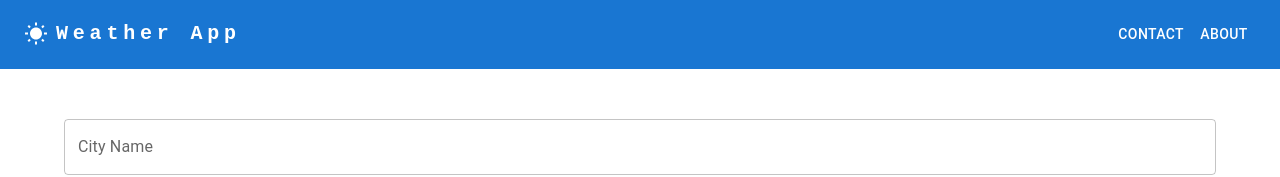
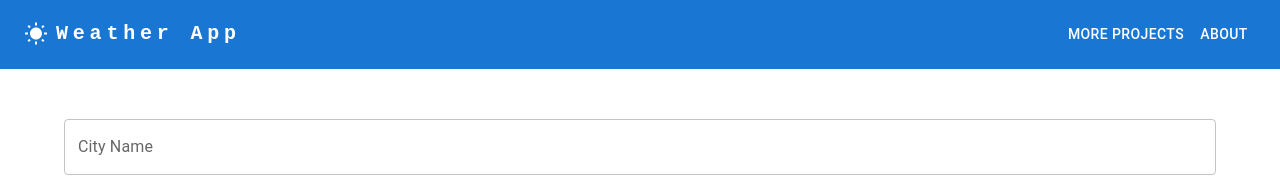
Before and after one commit to WojciechZ04/weather-app, a React (Create React App) app in the folder client/: page / in a window 1280 px wide. Shown: the top 177 px of the page. Built offline with nearby package versions, Linux system fonts and the light colour scheme.

Commit message:
minor updates

```diff
--- a/client/src/App.js
+++ b/client/src/App.js
@@ -4,7 +4,6 @@ import Footer from "./components/Footer";
 import { BrowserRouter as Router, Routes, Route } from "react-router-dom";
 import Form from "./pages/Form";
 import About from "./pages/About";
-import Contact from "./pages/Contact";
 
 function App() {
   return (
@@ -13,7 +12,6 @@ function App() {
       <Routes>
         <Route path='/' element={<Form />} />
         <Route path='/about' element={<About />} />
-        <Route path='/contact' element={<Contact />} />
       </Routes>
       <Footer/>
     </Router>
--- a/client/src/components/Header.jsx
+++ b/client/src/components/Header.jsx
@@ -12,7 +12,7 @@ import Button from "@mui/material/Button";
 import MenuItem from "@mui/material/MenuItem";
 import WbSunnyIcon from "@mui/icons-material/WbSunny";
 
-const pages = ["About", "Contact"];
+const pages = ["About", "More projects"];
 const settings = ["Profile", "Account", "Dashboard", "Logout"];
 
 function Header() {
--- a/client/src/pages/Contact.jsx
+++ /dev/null
@@ -1,12 +0,0 @@
-import React from "react";
-import { Container } from "@mui/material";
-
-function Contact() {
-  return (
-    <Container sx={{ py: "50px", minHeight: "80vh" }}>
-      <div>Contact page</div>
-    </Container>
-  );
-}
-
-export default Contact;
```
